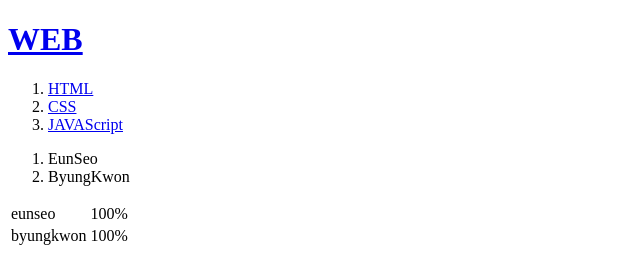
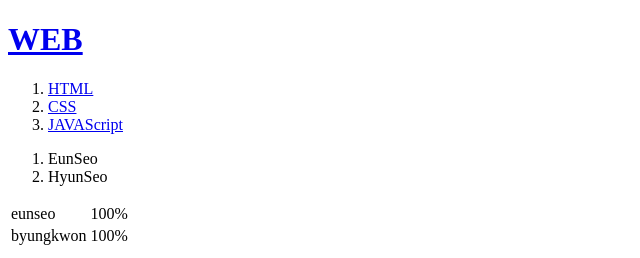
Before and after one commit to eunseochang/web_whatifirstmade, a plain HTML site: page 1.html in a window 1280 px wide. Shown: the top 258 px of the page, 0-640 px from the left. Drawn offline with Linux system fonts and the light colour scheme.

Commit message:
Add files via upload

```diff
--- a/1.html
+++ b/1.html
@@ -13,7 +13,7 @@
   </ol>
   <ol>
     <li>EunSeo</li>
-    <li>ByungKwon</li>
+    <li>HyunSeo</li>
   </ol>
 
   <table>
```
Also changed, not shown: 2.html (+1 -1 lines), 3.html (+1 -1 lines), index.html (+1 -1 lines).
